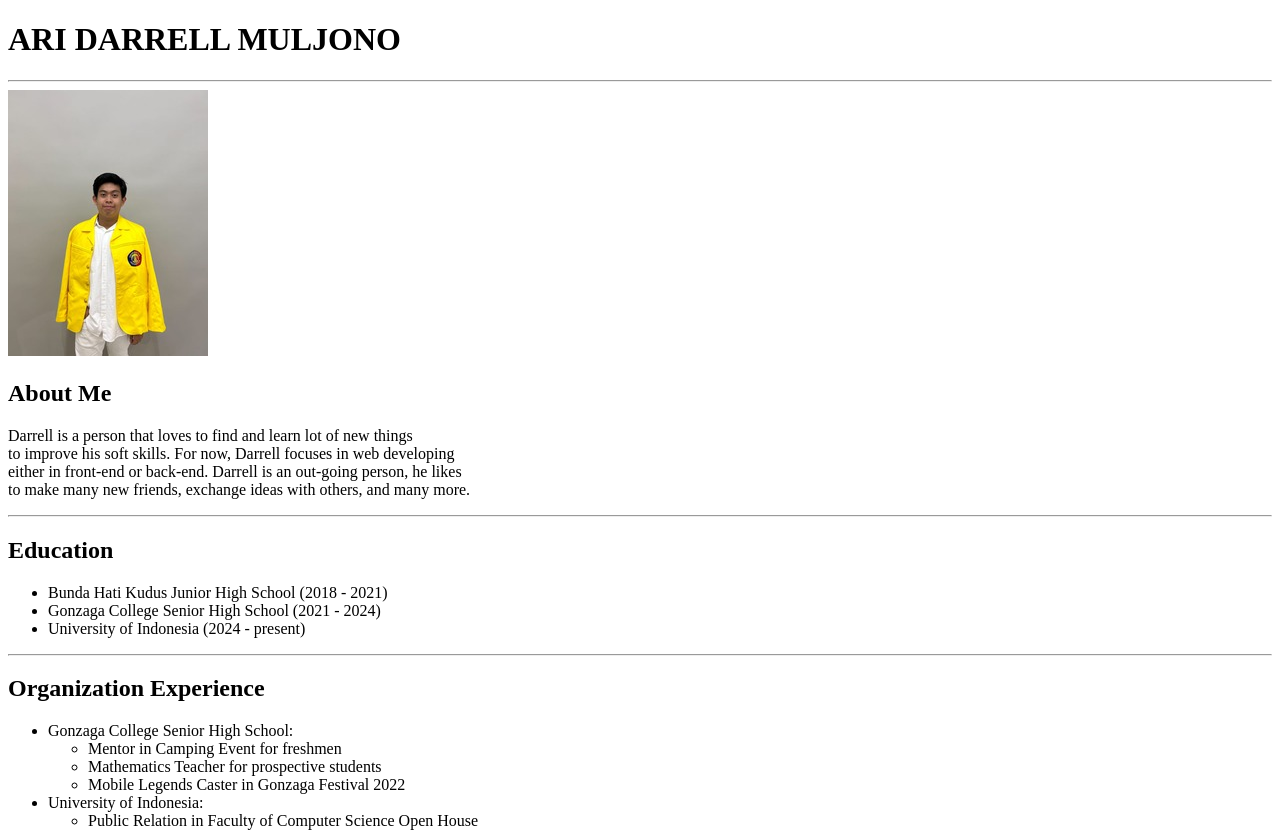
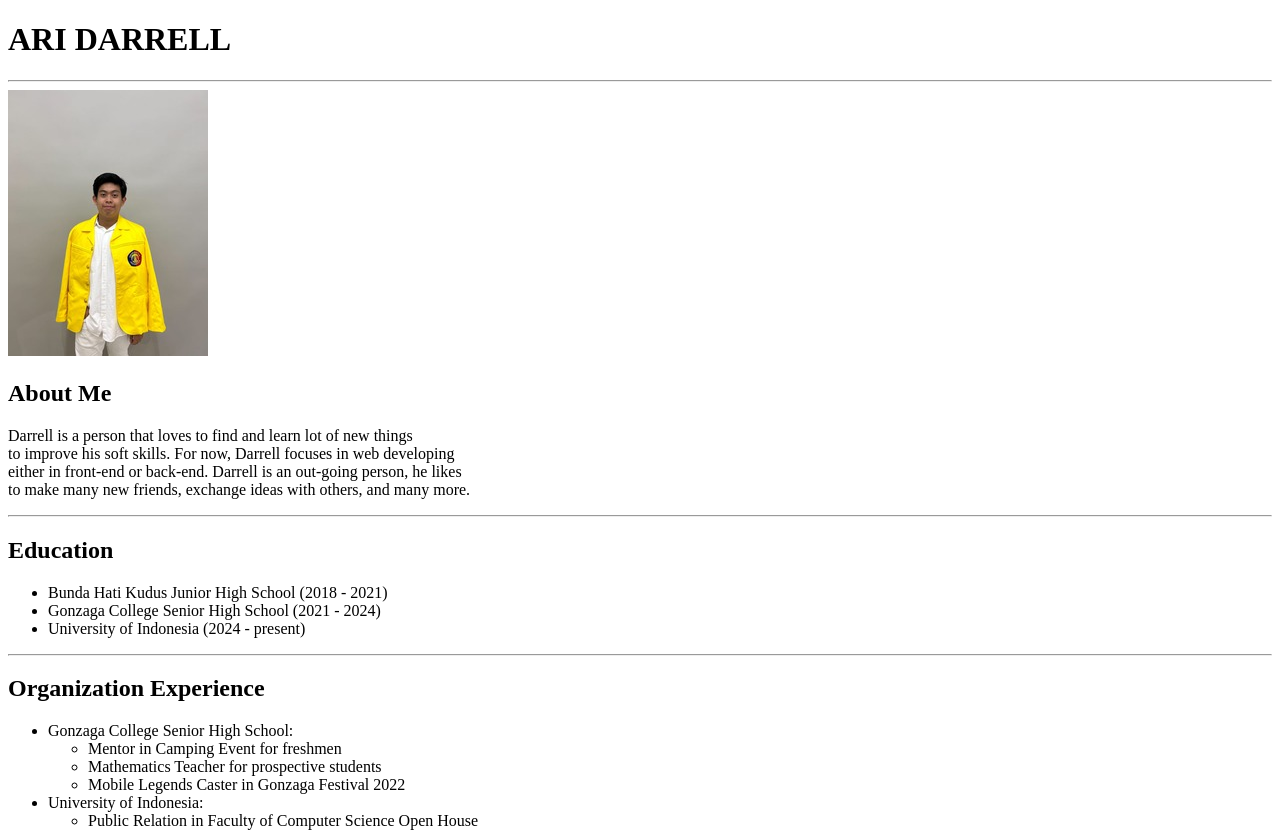
Before and after one commit to Ari-Darrell/html-capstone-project-1, a plain HTML site: page index.html in a window 1280 px wide. Shown: the top 833 px of the page. Drawn offline with Linux system fonts and the light colour scheme.

Commit message:
menghapus muljono

```diff
--- a/index.html
+++ b/index.html
@@ -6,7 +6,7 @@
     <title>My Resume</title>
 </head>
 <body>
-    <h1>ARI DARRELL MULJONO</h1>
+    <h1>ARI DARRELL</h1>
 
     <hr>
 
```
